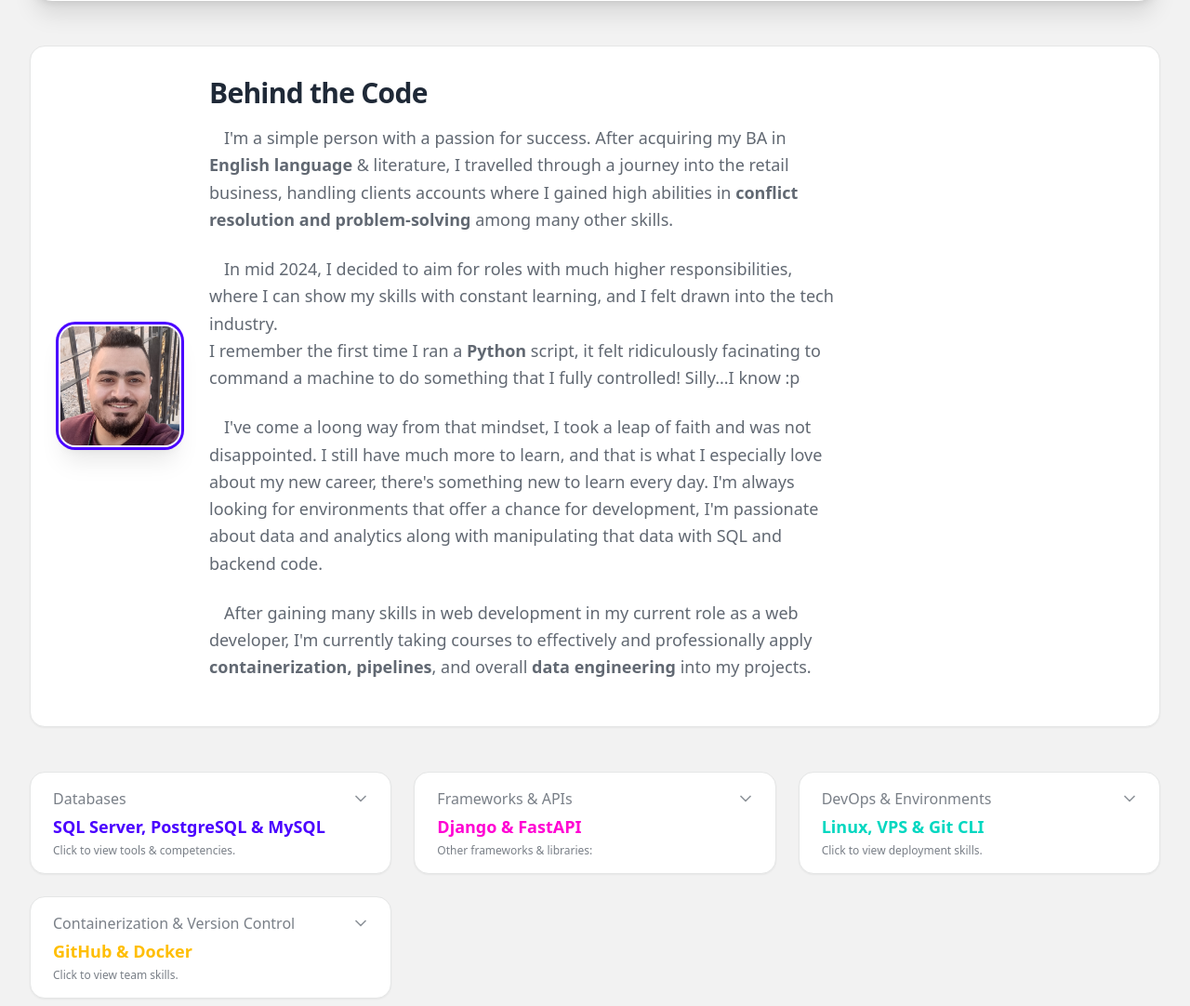
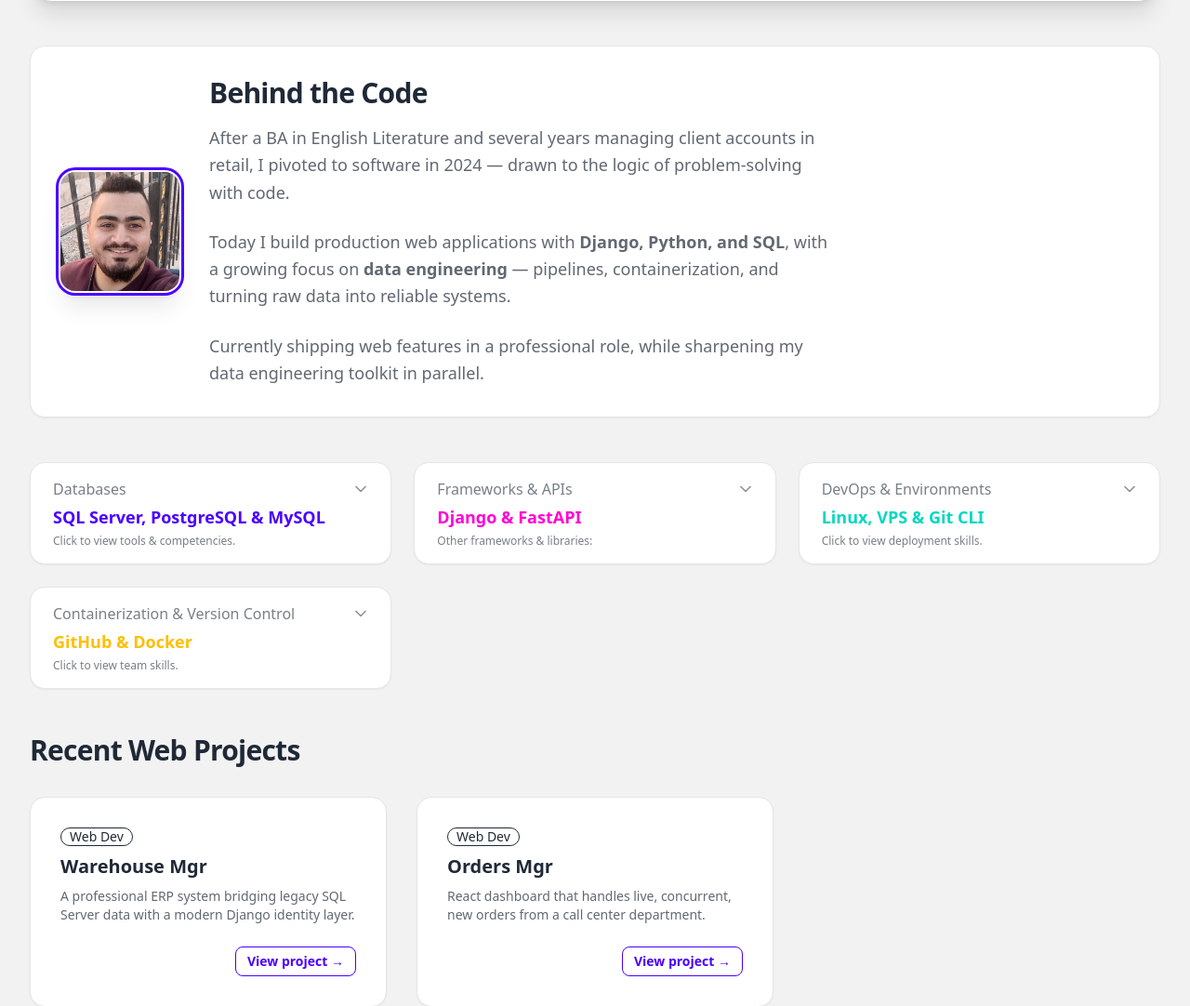
Before and after one commit to HamdiAkoub/portfolio, a Django app: page / in a window 1280 px wide. Shown: the part 499-1581 px from the top of the page at 93% size. Run offline with Django 5.2, Linux system fonts and the light colour scheme; parts of the project's set-up code (start-up, migrations or seed data) failed here and were passed over; some libraries are stand-ins or nearby versions.

Commit message:
Minor test edits

```diff
--- a/main/templates/index.html
+++ b/main/templates/index.html
@@ -31,29 +31,23 @@
 
       <div class="max-w-2xl">
         <h2 class="text-3xl font-bold tracking-tight mb-4">Behind the Code</h2>
-        <p class="text-lg opacity-70 leading-relaxed indent-4 mb-6">
-          I'm a simple person with a passion for success. After acquiring my BA in <strong>English language</strong> & literature, I travelled through a journey
-          into the retail business, handling clients accounts where I gained high abilities in <strong>conflict resolution and problem-solving</strong> among many other skills.<br>
+        <p class="text-lg opacity-70 leading-relaxed mb-6">
+          After a BA in English Literature and several years managing client accounts in retail,
+          I pivoted to software in 2024 — drawn to the logic of problem-solving with code.
         </p>
-        <p class="text-lg opacity-70 leading-relaxed indent-4 mb-6">
-          In mid 2024, I decided to aim for roles with much higher responsibilities, where I can show my skills with constant learning, and I felt drawn into
-          the tech industry.<br> I remember the first time I ran a <strong>Python</strong> script, it felt ridiculously facinating to command a machine to do something
-          that I fully controlled!
-          Silly...I know :p
+        <p class="text-lg opacity-70 leading-relaxed mb-6">
+          Today I build production web applications with <strong>Django, Python, and SQL</strong>,
+          with a growing focus on <strong>data engineering</strong> — pipelines, containerization,
+          and turning raw data into reliable systems.
         </p>
-        <p class="text-lg opacity-70 leading-relaxed indent-4 mb-6">
-          I've come a loong way from that mindset, I took a leap of faith and was not disappointed.
-          I still have much more to learn, and that is what I especially love about my new career, there's something new to learn every day.
-          I'm always looking for environments that offer a chance for development, I'm passionate about data and analytics along with manipulating that data
-          with SQL and backend code.
-        </p>
-        <p class="text-lg opacity-70 leading-relaxed indent-4 mb-4">
-          After gaining many skills in web development in my current role as a web developer,
-          I'm currently taking courses to effectively and professionally apply <strong>containerization, pipelines</strong>, and overall <strong>data engineering</strong> into my projects.
+        <p class="text-lg opacity-70 leading-relaxed">
+          Currently shipping web features in a professional role, while sharpening my
+          data engineering toolkit in parallel.
         </p>
       </div>
     </div>
   </section>
+
 
   <section class="grid grid-cols-1 md:grid-cols-3 gap-6 items-start mb-12">
 
--- a/main/views.py
+++ b/main/views.py
@@ -70,7 +70,6 @@ def rest_mgr(request):
                     "React",
                     "Integrated into legacy database",
                     "WhiteNoise",
-                    "rest set upPyArmor + PyInstaller",
                     "IDE Pycharm",
                 ],
             },
```
